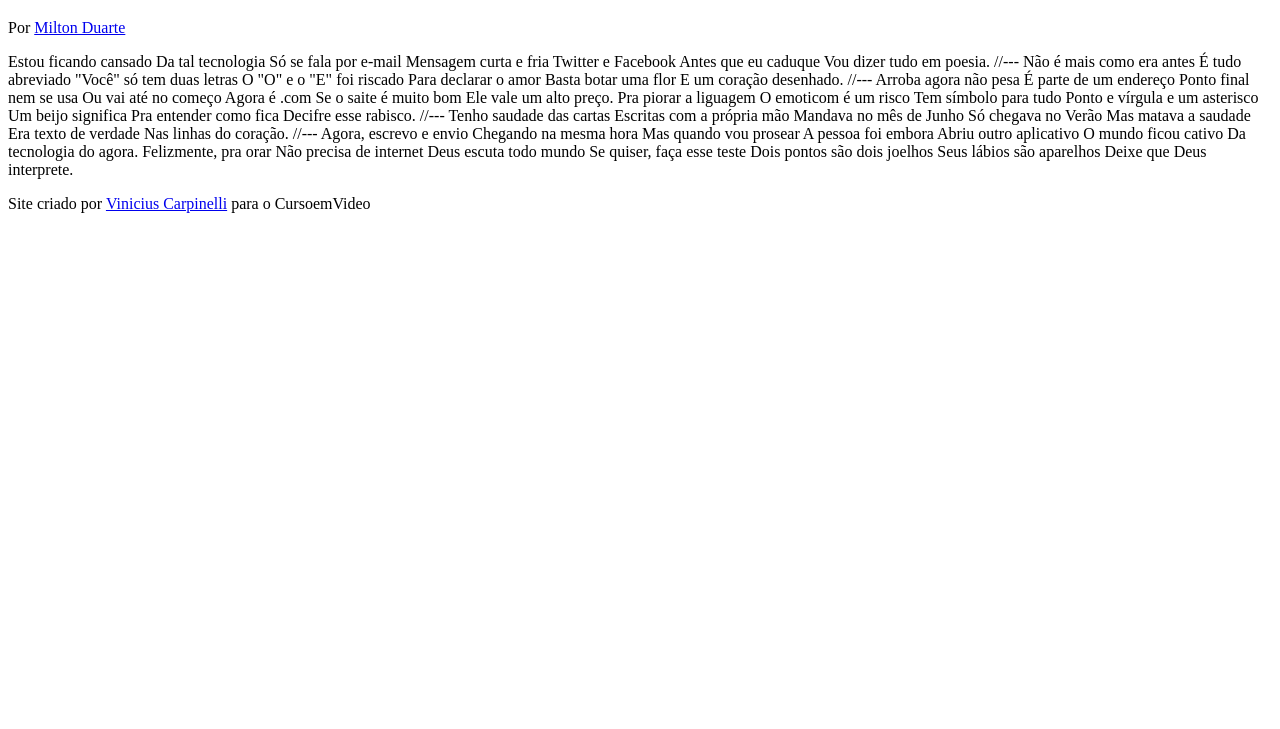
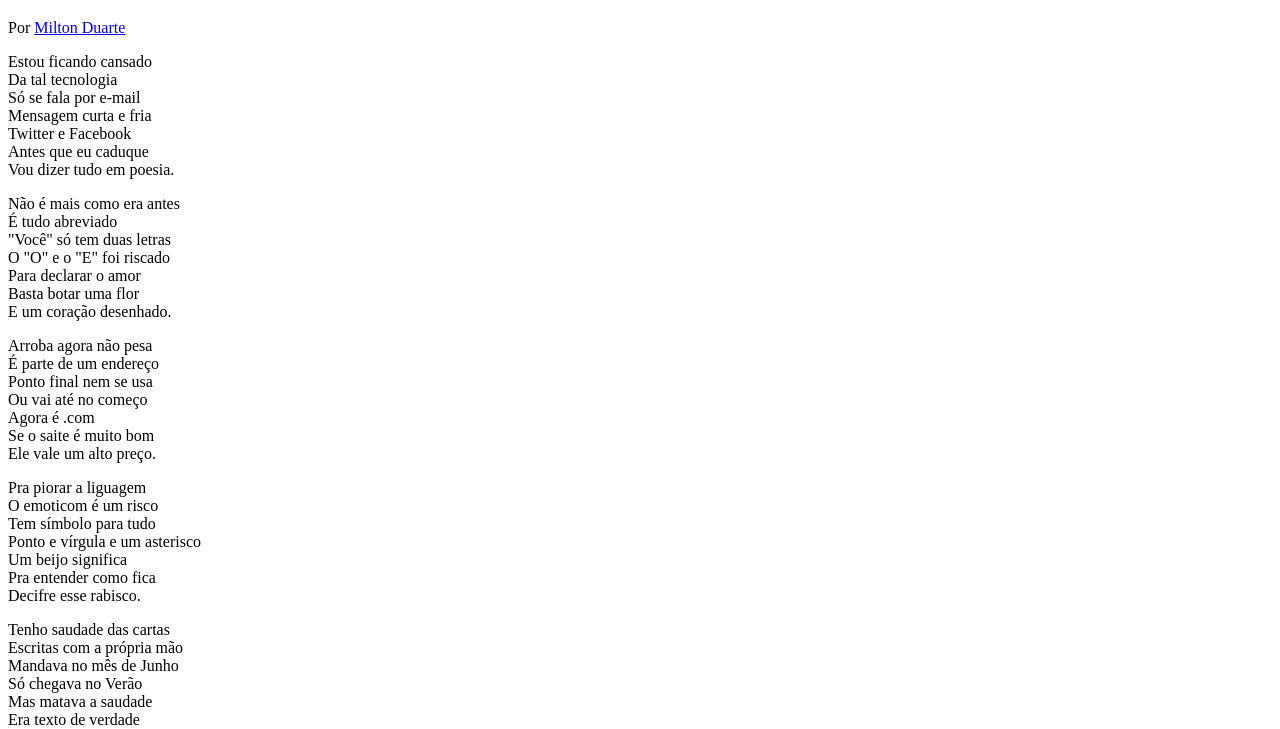
Before and after one commit to vinizs-dev/html-css, a plain HTML site: page desafios/df012/index.html in a window 1280 px wide. Shown: the part 61-790 px from the top of the page. Drawn offline with Linux system fonts and the light colour scheme.

Commit message:
df012 - HTML configurado

```diff
--- /dev/null
+++ b/desafios/df012/estilo/style.css
@@ -0,0 +1 @@
+@charset "UTF-8";
--- a/desafios/df012/index.html
+++ b/desafios/df012/index.html
@@ -4,6 +4,7 @@
     <meta charset="UTF-8">
     <meta name="viewport" content="width=device-width, initial-scale=1.0">
     <title>Cordel Moderno</title>
+    <link rel="stylesheet" href="estilo/style.css">
 </head>
 <body>
     <header>
@@ -13,69 +14,85 @@
         </nav>
     </header>
 
-    Estou ficando cansado
-    Da tal tecnologia
-    Só se fala por e-mail
-    Mensagem curta e fria
-    Twitter e Facebook
-    Antes que eu caduque
-    Vou dizer tudo em poesia.
+    <main>
+        <section class="normal">
+            <p>
+                Estou ficando cansado <br>
+                Da tal tecnologia <br>
+                Só se fala por e-mail <br>
+                Mensagem curta e fria <br>
+                Twitter e Facebook <br>
+                Antes que eu caduque <br>
+                Vou dizer tudo em poesia.
+            </p>
+        </section>
 
-    //---
+        <section class="imagem">
+            <p>
+                Não é mais como era antes <br>
+                É tudo abreviado <br>
+                "Você" só tem duas letras <br>
+                O "O" e o "E" foi riscado <br>
+                Para declarar o amor <br>
+                Basta botar uma flor <br>
+                E um coração desenhado.
+            </p>
+        </section>
 
-    Não é mais como era antes
-    É tudo abreviado
-    "Você" só tem duas letras
-    O "O" e o "E" foi riscado
-    Para declarar o amor
-    Basta botar uma flor
-    E um coração desenhado.
+        <section class="normal">
+            <p>
+                Arroba agora não pesa <br>
+                É parte de um endereço <br>
+                Ponto final nem se usa <br>
+                Ou vai até no começo <br>
+                Agora é .com <br>
+                Se o saite é muito bom <br>
+                Ele vale um alto preço.
+            </p>
+            <p>
+                Pra piorar a liguagem <br>
+                O emoticom é um risco <br>
+                Tem símbolo para tudo <br>
+                Ponto e vírgula e um asterisco <br>
+                Um beijo significa <br>
+                Pra entender como fica <br>
+                Decifre esse rabisco.
+            </p>
+        </section>
 
-    //---
+        <section class="imagem">
+            <p>
+                Tenho saudade das cartas <br>
+                Escritas com a própria mão <br>
+                Mandava no mês de Junho <br>
+                Só chegava no Verão <br>
+                Mas matava a saudade <br>
+                Era texto de verdade <br>
+                Nas linhas do coração.
+            </p>
+        </section>
 
-    Arroba agora não pesa
-    É parte de um endereço
-    Ponto final nem se usa
-    Ou vai até no começo
-    Agora é .com
-    Se o saite é muito bom
-    Ele vale um alto preço.
-
-    Pra piorar a liguagem
-    O emoticom é um risco
-    Tem símbolo para tudo
-    Ponto e vírgula e um asterisco
-    Um beijo significa
-    Pra entender como fica
-    Decifre esse rabisco.
-
-    //---
-
-    Tenho saudade das cartas
-    Escritas com a própria mão
-    Mandava no mês de Junho
-    Só chegava no Verão
-    Mas matava a saudade
-    Era texto de verdade
-    Nas linhas do coração.
-
-    //---
-
-    Agora, escrevo e envio
-    Chegando na mesma hora
-    Mas quando vou prosear
-    A pessoa foi embora
-    Abriu outro aplicativo
-    O mundo ficou cativo
-    Da tecnologia do agora.
-
-    Felizmente, pra orar
-    Não precisa de internet
-    Deus escuta todo mundo
-    Se quiser, faça esse teste
-    Dois pontos são dois joelhos
-    Seus lábios são aparelhos
-    Deixe que Deus interprete.
+        <section class="normal">
+            <p>
+                Agora, escrevo e envio <br>
+                Chegando na mesma hora <br>
+                Mas quando vou prosear <br>
+                A pessoa foi embora <br>
+                Abriu outro aplicativo <br>
+                O mundo ficou cativo <br>
+                Da tecnologia do agora.
+            </p>
+            <p>
+                Felizmente, pra orar <br>
+                Não precisa de internet <br>
+                Deus escuta todo mundo <br>
+                Se quiser, faça esse teste <br>
+                Dois pontos são dois joelhos <br>
+                Seus lábios são aparelhos <br>
+                Deixe que Deus interprete.
+            </p>
+        </section>
+    </main>
 
     <footer><p>Site criado por <a href="https://github.com/vinizs-dev" target="_blank">Vinicius Carpinelli</a> para o CursoemVideo</p></footer>
 </body>
```
